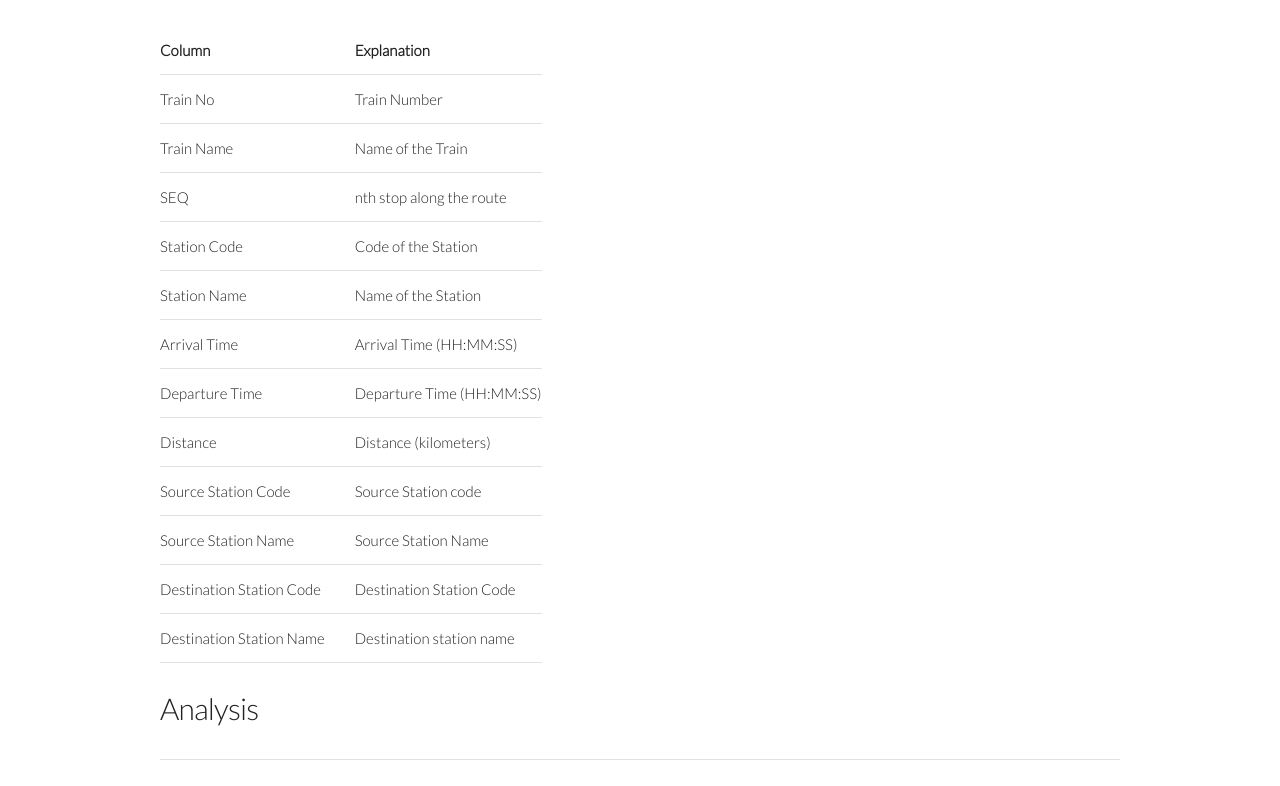
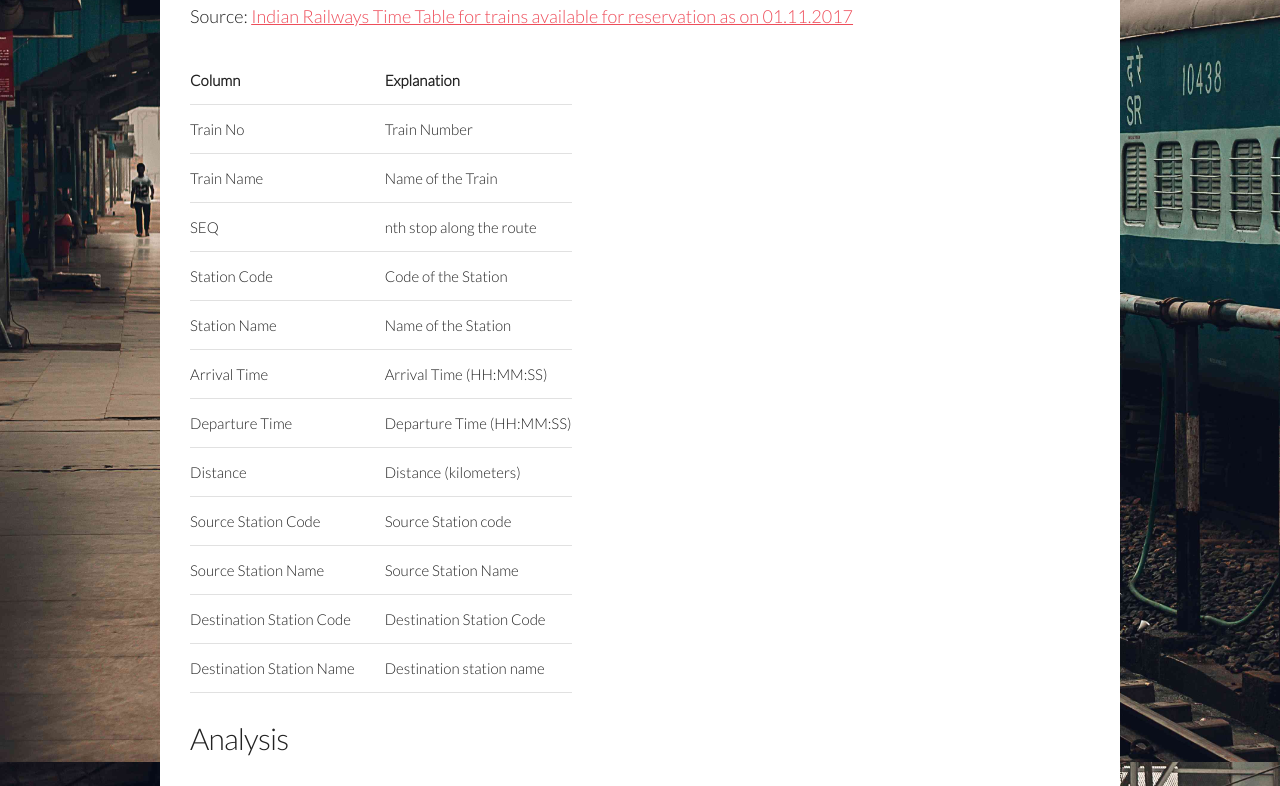
Before and after one commit to ashnehete/MapReduce-IndianRailwaysTimeTable, a plain HTML site: page docs/index.html in a window 1280 px wide. Shown: the part 262-1048 px from the top of the page. Drawn offline with nearby package versions, Linux system fonts and the light colour scheme.

Commit message:
Added background image

```diff
--- a/docs/index.html
+++ b/docs/index.html
@@ -18,6 +18,14 @@
         body {
             font-family: 'Lato', sans-serif;
             margin-top: 5vh;
+            background: url('background.jpg') no-repeat center center fixed;
+            background-size: cover;
+        }
+
+        .container {
+            background: white;
+            padding: 30px 30px 0 30px;
+            border-radius: 8px;
         }
 
         p {
@@ -42,7 +50,9 @@
         <h4>Data</h4>
         <p>Source:
             <a target="_blank"
-                href="https://data.gov.in/resources/indian-railways-time-table-trains-available-reservation-01112017">data.gov.in</a>
+                href="https://data.gov.in/resources/indian-railways-time-table-trains-available-reservation-01112017">
+                Indian Railways Time Table for trains available for reservation as on 01.11.2017
+            </a>
         </p>
         <table>
             <thead>
@@ -132,7 +142,9 @@
         <table id="t5"></table>
         <hr>
         <footer>
-            Made with &hearts; by <a href="https://ashnehete.in" target="_blank">@ashnehete</a>
+            Made with &hearts; by <a href="https://ashnehete.in" target="_blank">@ashnehete</a><br>
+            <span>Photo by <a href="https://unsplash.com/photos/x7Huc-sgDJ4" target="_blank">Aman
+                    Bhargava</a> on <a href="https://unsplash.com/" target="_blank">Unsplash</a></span>
         </footer>
     </div>
 
```
Also changed, not shown: docs/background.jpg (added).
